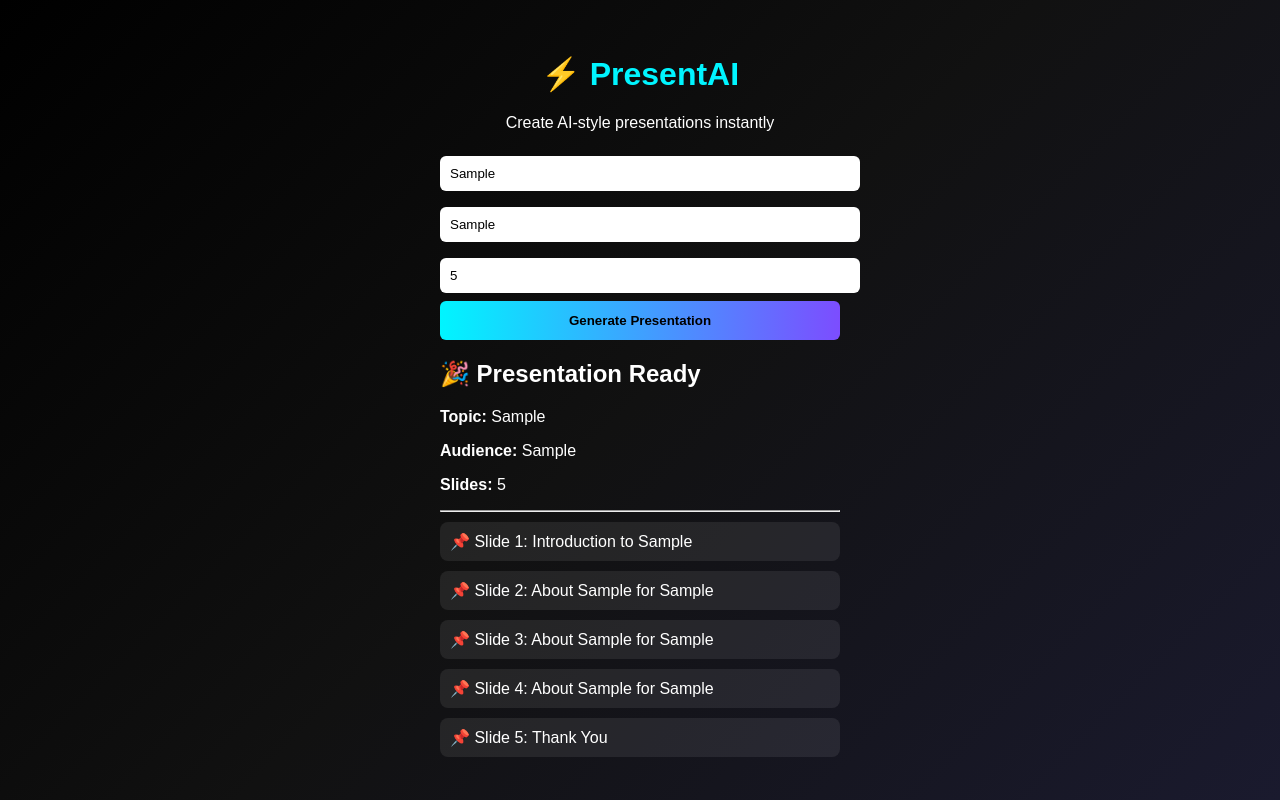
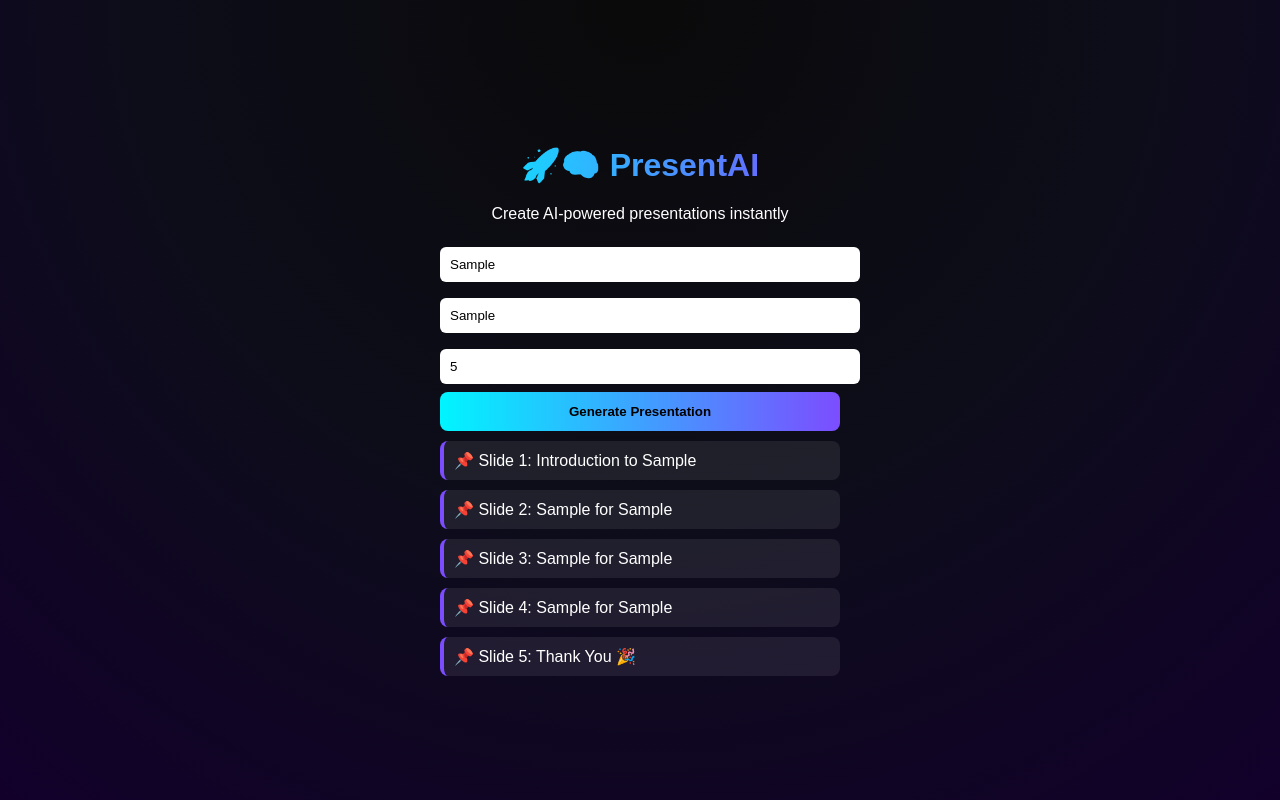
Before and after one commit to Madhumithark7/PresentAI, a website: page index.html in a window 1280 px wide. Both pictures are taken after typing "Sample", "Sample", "5" into the empty fields and a click on the button "Generate Presentation". Drawn offline with Linux system fonts and the light colour scheme.

Commit message:
final working PresentAI

```diff
--- a/index.html
+++ b/index.html
@@ -9,16 +9,16 @@
 
 <div class="container">
 
-    <h1>⚡ PresentAI</h1>
-    <p>Create AI-style presentations instantly</p>
+    <h1>🚀🧠 PresentAI</h1>
+    <p>Create AI-powered presentations instantly</p>
 
-    <input type="text" id="topic" placeholder="Enter Topic (e.g. AI)" />
-    <input type="text" id="audience" placeholder="Enter Audience (e.g. Students)" />
-    <input type="number" id="slides" placeholder="Number of Slides" />
+    <input id="topic" type="text" placeholder="Enter Topic">
+    <input id="audience" type="text" placeholder="Enter Audience">
+    <input id="slides" type="number" placeholder="Number of Slides">
 
     <button onclick="generatePresentation()">Generate Presentation</button>
 
-    <div id="output"></div>
+    <div id="result"></div>
 
 </div>
 
--- a/script.js
+++ b/script.js
@@ -1,33 +1,46 @@
 function generatePresentation() {
+
     const topic = document.getElementById("topic").value;
     const audience = document.getElementById("audience").value;
     const slides = document.getElementById("slides").value;
 
-  const output = document.getElementById("output");
+    const result = document.getElementById("result");
 
     if (!topic || !audience || !slides) {
-    output.innerHTML = `<p style="color:red;">⚠ Please fill all fields</p>`;
+        result.innerHTML = `
+            <div class="slide">⚠ Please fill all fields</div>
+        `;
         return;
     }
 
-  let slideContent = "";
+    let output = "";
 
     for (let i = 1; i <= slides; i++) {
+
         if (i == 1) {
-      slideContent += `<div class="slide">📌 Slide ${i}: Introduction to ${topic}</div>`;
-    } else if (i == slides) {
-      slideContent += `<div class="slide">📌 Slide ${i}: Thank You</div>`;
-    } else {
-      slideContent += `<div class="slide">📌 Slide ${i}: About ${topic} for ${audience}</div>`;
+            output += `
+                <div class="slide">
+                    📌 Slide ${i}: Introduction to ${topic}
+                </div>
+            `;
+        }
+
+        else if (i == slides) {
+            output += `
+                <div class="slide">
+                    📌 Slide ${i}: Thank You 🎉
+                </div>
+            `;
+        }
+
+        else {
+            output += `
+                <div class="slide">
+                    📌 Slide ${i}: ${topic} for ${audience}
+                </div>
+            `;
         }
     }
 
-  output.innerHTML = `
-    <h2>🎉 Presentation Ready</h2>
-    <p><b>Topic:</b> ${topic}</p>
-    <p><b>Audience:</b> ${audience}</p>
-    <p><b>Slides:</b> ${slides}</p>
-    <hr>
-    ${slideContent}
-  `;
+    result.innerHTML = output;
 }
--- a/style.css
+++ b/style.css
@@ -1,7 +1,7 @@
 body {
     margin: 0;
-  font-family: Arial;
-  background: linear-gradient(135deg, #000, #111, #1a1a2e);
+    font-family: Arial, sans-serif;
+    background: radial-gradient(circle at top, #0a0a0a, #0d0d1a, #12002b);
     color: white;
     display: flex;
     justify-content: center;
@@ -10,12 +10,14 @@ body {
 }
 
 .container {
+    width: 400px;
     text-align: center;
-  width: 400px;
 }
 
 h1 {
-  color: #00f5ff;
+    background: linear-gradient(90deg, #00f5ff, #7c4dff);
+    -webkit-background-clip: text;
+    -webkit-text-fill-color: transparent;
 }
 
 input {
@@ -24,13 +26,14 @@ input {
     margin: 8px 0;
     border-radius: 6px;
     border: none;
+    outline: none;
 }
 
 button {
     width: 100%;
     padding: 12px;
     border: none;
-  border-radius: 6px;
+    border-radius: 8px;
     background: linear-gradient(90deg, #00f5ff, #7c4dff);
     font-weight: bold;
     cursor: pointer;
@@ -40,14 +43,11 @@ button:hover {
     transform: scale(1.05);
 }
 
-#output {
-  margin-top: 20px;
+.slide {
+    margin-top: 10px;
+    padding: 10px;
+    background: rgba(255,255,255,0.08);
+    border-left: 4px solid #7c4dff;
+    border-radius: 8px;
     text-align: left;
 }
-
-.slide {
-  background: rgba(255,255,255,0.08);
-  margin: 10px 0;
-  padding: 10px;
-  border-radius: 8px;
-}
```
Lines whose indentation alone changed are shown as unchanged.
